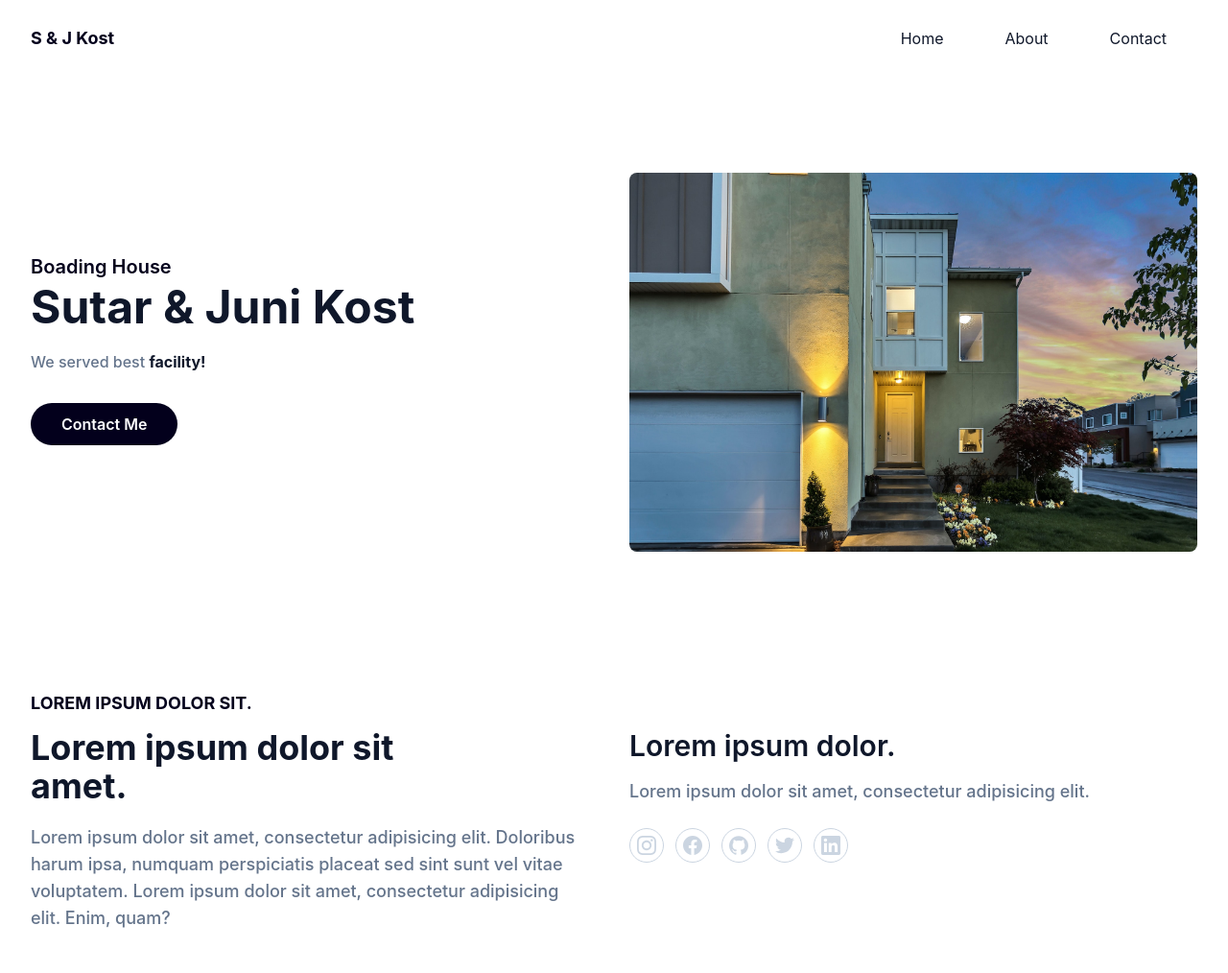
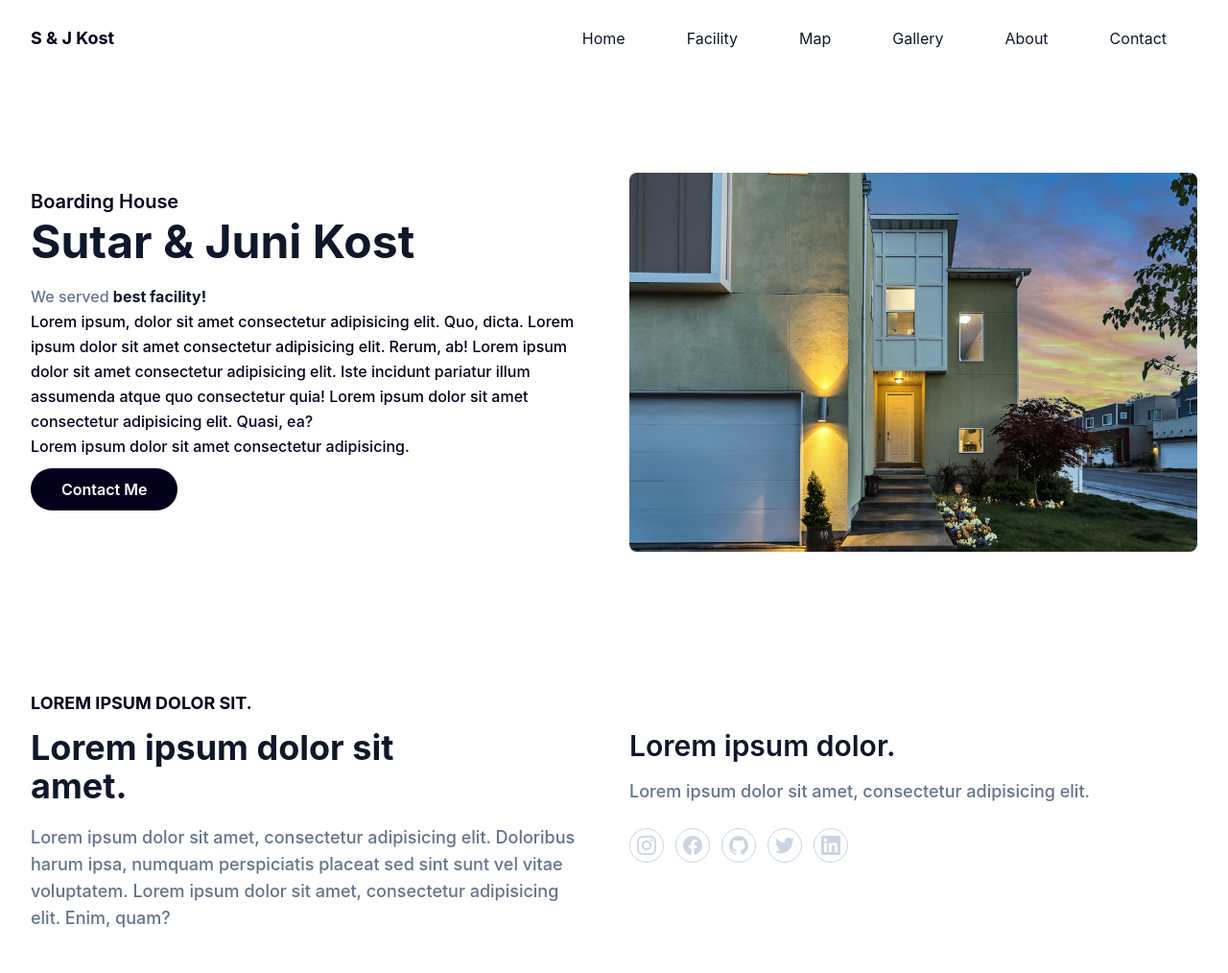
Before and after one commit to adrianpramana/juni-kost, a website: page index.html in a window 1280 px wide. Shown: the top 1014 px of the page at 96% size. Drawn offline with Linux system fonts and the light colour scheme.

Commit message:
Melakukan penambahan minor berupa menu navbar dan penambahan content di setiap section

```diff
--- a/index.html
+++ b/index.html
@@ -29,6 +29,15 @@
               <ul class="block lg:flex">
                 <li class="group">
                   <a href="#home" class="mx-8 flex py-2 text-base text-dark group-hover:text-primary dark:text-white">Home</a>
+                </li>
+                <li class="group">
+                  <a href="#facility" class="mx-8 flex py-2 text-base text-dark group-hover:text-primary dark:text-white">Facility</a>
+                </li>
+                <li class="group">
+                  <a href="#maps" class="mx-8 flex py-2 text-base text-dark group-hover:text-primary dark:text-white">Map</a>
+                </li>
+                <li class="group">
+                  <a href="#gallery" class="mx-8 flex py-2 text-base text-dark group-hover:text-primary dark:text-white">Gallery</a>
                 </li>
                 <li class="group">
                   <a href="#about" class="mx-8 flex py-2 text-base text-dark group-hover:text-primary dark:text-white">About</a>
@@ -85,12 +94,17 @@
       <div class="container">
         <div class="flex flex-wrap">
           <div class="w-full self-center px-4 lg:w-1/2">
-            <h1 class="display-excerpt text-2xl font-semibold text-primary md:text-xl">Boading House<span class="display-name mt-1 block text-4xl font-bold text-dark dark:text-white lg:text-5xl"> Sutar & Juni Kost</span></h1>
+            <h1 class="display-excerpt text-2xl font-semibold text-primary md:text-xl">Boarding House<span class="display-name mt-1 block text-4xl font-bold text-dark dark:text-white lg:text-5xl"> Sutar & Juni Kost</span></h1>
             <h2 class="display-info mb-5 text-lg font-medium text-secondary lg:text-2xl"><span class="addition-info text-dark dark:text-white"></span></h2>
-            <p class="mb-10 font-medium leading-relaxed text-secondary">
-              We served best
-              <span class="font-bold text-dark dark:text-white">facility!</span>
+            <p class="font-medium leading-relaxed text-secondary">
+              We served
+              <span class="font-bold text-dark dark:text-white">best facility!</span>
             </p>
+            <p class="font-medium leading-relaxed text-primary">
+              Lorem ipsum, dolor sit amet consectetur adipisicing elit. Quo, dicta. Lorem ipsum dolor sit amet consectetur adipisicing elit. Rerum, ab! Lorem ipsum dolor sit amet consectetur adipisicing elit. Iste incidunt pariatur illum
+              assumenda atque quo consectetur quia! Lorem ipsum dolor sit amet consectetur adipisicing elit. Quasi, ea?
+            </p>
+            <p class="mb-5 font-medium leading-relaxed text-primary">Lorem ipsum dolor sit amet consectetur adipisicing.</p>
 
             <a href="#contact" class="rounded-full bg-primary py-3 px-8 text-base font-semibold text-white transition duration-300 ease-in-out hover:opacity-80 hover:shadow-lg">Contact Me</a>
           </div>
@@ -235,7 +249,7 @@
     <!-- Facility End -->
 
     <!-- Clients Section Start -->
-    <section id="clients" class="bg-slate-500 pt-36 pb-32 dark:bg-slate-300">
+    <section id="maps" class="bg-slate-500 pt-36 pb-32 dark:bg-slate-300">
       <div class="container">
         <div class="w-full px-4">
           <div class="mx-auto mb-16 text-center">
@@ -275,6 +289,7 @@
     <!-- Clients Section End -->
 
     <!-- Galerry Section Start -->
+    <section id="gallery">
       <h2 class="mt-24 mb-10 text-center font-bold text-3xl text-dark">My Gallery</h2>
       <div class="container mx-auto px-6 font-inter sm:flex sm:flex-wrap sm:gap-6 sm:justify-evenly">
         <div class="rounded-md shadow-lg overflow-hidden mb-10sm:mb-0 sm:w-64 md:w-80 lg:w-72">
@@ -334,6 +349,7 @@
           </div>
         </div>
       </div>
+    </section>
     <!-- Galerry Section End -->
 
     <!-- Grid Content Section Start -->
```
Also changed, not shown: dist/output.css. Lines whose indentation alone changed are shown as unchanged.
